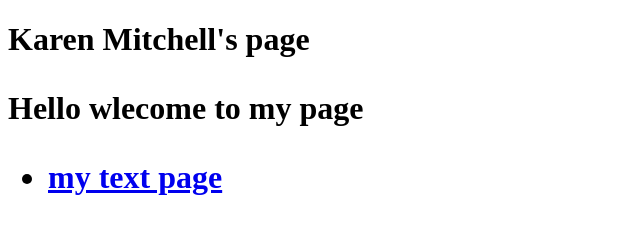
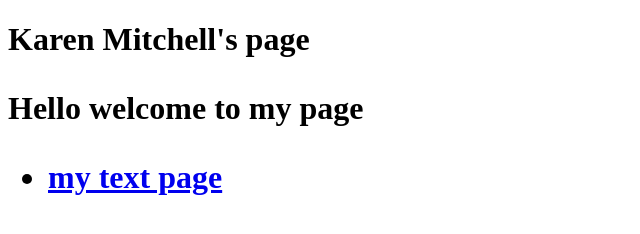
Before and after one commit to karenmitchell17/eatonresa, a plain HTML site: page index.html in a window 1280 px wide. Shown: the full height of the page, 0-640 px from the left. Drawn offline with Linux system fonts and the light colour scheme.

Commit message:
Add files via upload

```diff
--- a/index.html
+++ b/index.html
@@ -9,7 +9,7 @@
  <body>
  <header>
  <h1>Karen Mitchell's page<h1>
-   <p>Hello wlecome to my page</p>
+   <p>Hello welcome to my page</p>
 
  <ul>
  <li><a href="text.html">my text page</li>
```
